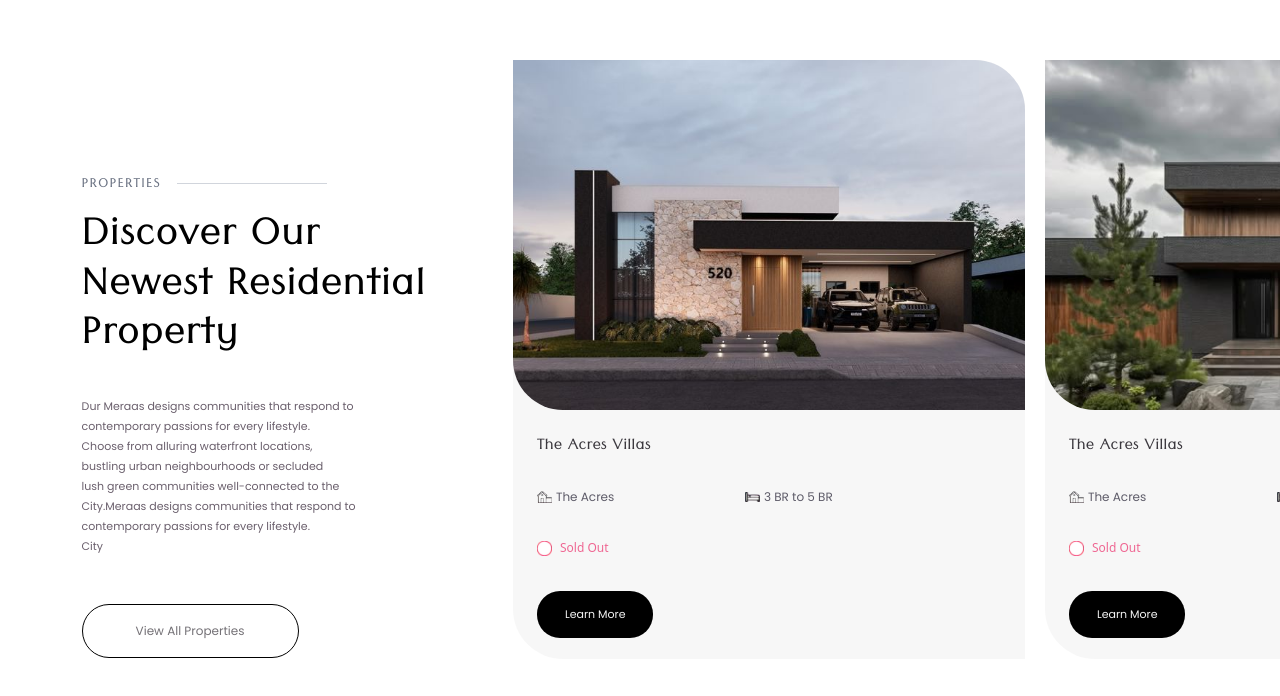
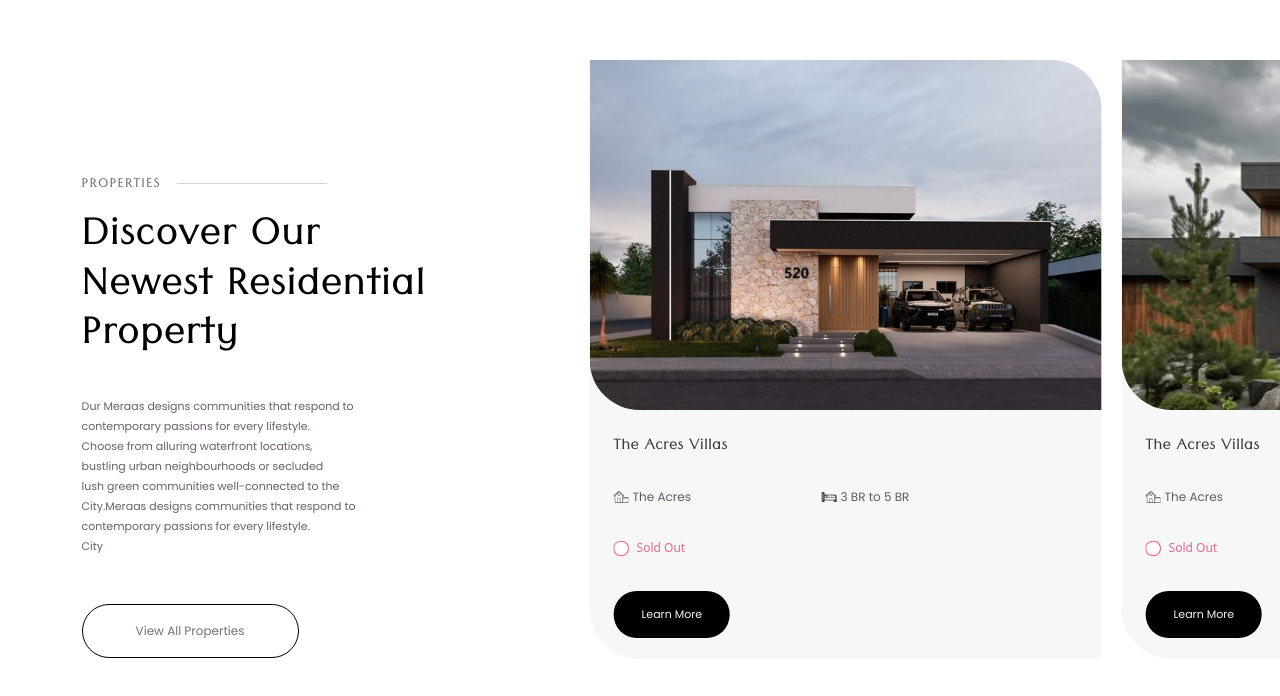
Before and after one commit to HarshSahare/NeelInfraTech, a Next.js app: page / in a window 1280 px wide. Shown: the part 3054-3750 px from the top of the page. Built offline with nearby package versions, Linux system fonts and the light colour scheme.

Commit message:
refactored : added some extra translation for the first card to be visible

```diff
--- a/app/components/sections/propertiesSection.tsx
+++ b/app/components/sections/propertiesSection.tsx
@@ -69,7 +69,7 @@ const PropertiesSection = () => {
 
         {/* Carousel / Scrollable Cards */}
         <div className="lg:w-2/3 overflow-x-hidden flex scroll-smooth scrollbar-hide">
-          <div className="w-fit flex gap-5 scroll">
+          <div className="w-fit flex gap-5 translate-x-[10%] scroll">
             <PropertyCard
               image="/images/property-4.jpg"
               title="The Acres Villas"
```
